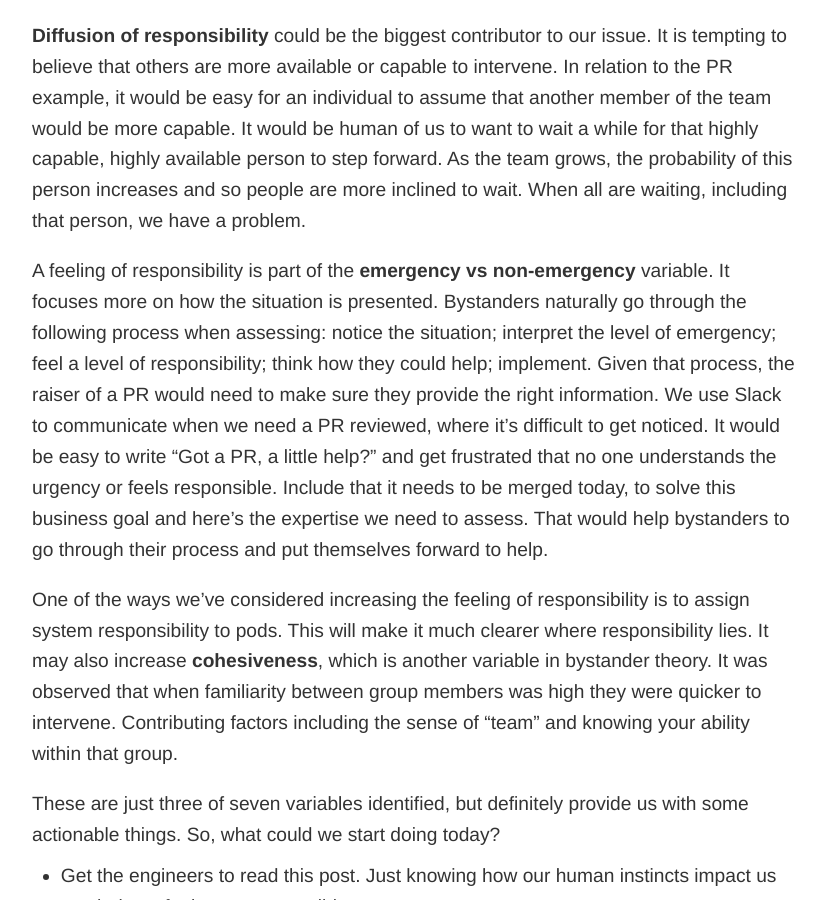
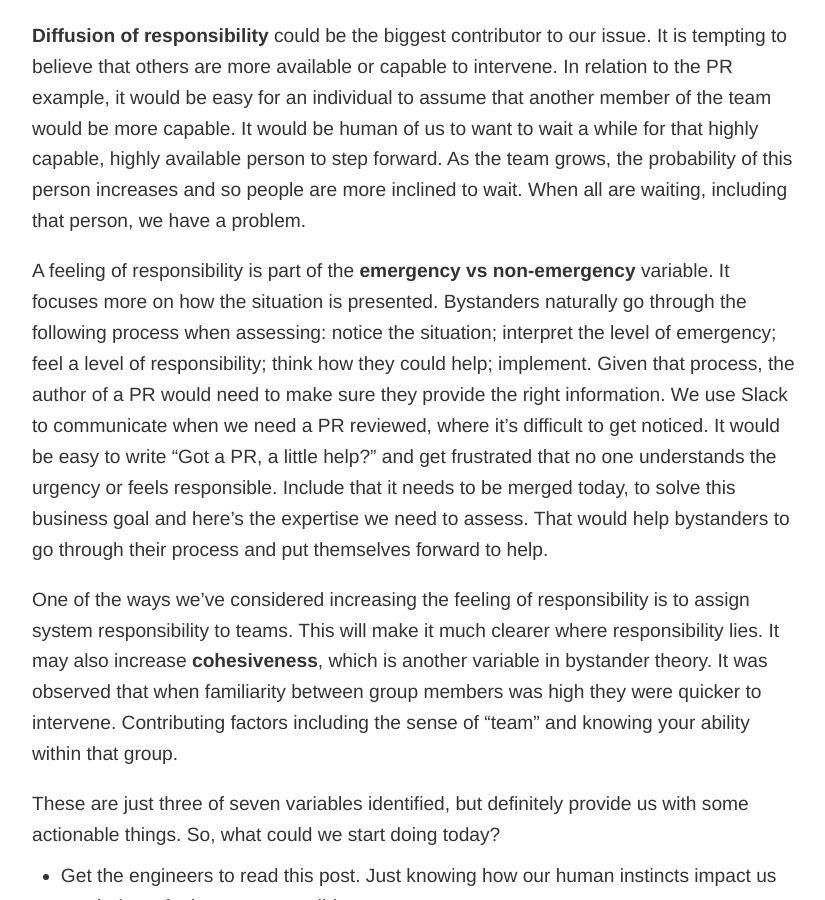
Before and after one commit to holidayextras/holidayextras.github.com, a Jekyll site: the page built from _posts/2016-08-15-beating-bystanding.md, in a window 1280 px wide and 900 px high, scrolled down 1351 px. Shown: the whole window, without its empty margins (224-1049 px from the left). Built offline with Jekyll 4.4.1, drawn with Linux system fonts in a browser that asks for light colours; nearby versions of some CDN libraries; comment, search, counter and statistics services are not loaded.

Commit message:
More Dan comments.

```diff
--- a/_posts/2016-08-15-beating-bystanding.md
+++ b/_posts/2016-08-15-beating-bystanding.md
@@ -22,9 +22,9 @@ The variables of bystander theory could explain why we are not stepping forward
 
 **Diffusion of responsibility** could be the biggest contributor to our issue. It is tempting to believe that others are more available or capable to intervene. In relation to the PR example, it would be easy for an individual to assume that another member of the team would be more capable. It would be human of us to want to wait a while for that highly capable, highly available person to step forward. As the team grows, the probability of this person increases and so people are more inclined to wait. When all are waiting, including that person, we have a problem.
 
-A feeling of responsibility is part of the **emergency vs non-emergency** variable. It focuses more on how the situation is presented. Bystanders naturally go through the following process when assessing: notice the situation; interpret the level of emergency; feel a level of responsibility; think how they could help; implement. Given that process, the raiser of a PR would need to make sure they provide the right information. We use Slack to communicate when we need a PR reviewed, where it’s difficult to get noticed. It would be easy to write “Got a PR, a little help?” and get frustrated that no one understands the urgency or feels responsible. Include that it needs to be merged today, to solve this business goal and here’s the expertise we need to assess. That would help bystanders to go through their process and put themselves forward to help.
+A feeling of responsibility is part of the **emergency vs non-emergency** variable. It focuses more on how the situation is presented. Bystanders naturally go through the following process when assessing: notice the situation; interpret the level of emergency; feel a level of responsibility; think how they could help; implement. Given that process, the author of a PR would need to make sure they provide the right information. We use Slack to communicate when we need a PR reviewed, where it’s difficult to get noticed. It would be easy to write “Got a PR, a little help?” and get frustrated that no one understands the urgency or feels responsible. Include that it needs to be merged today, to solve this business goal and here’s the expertise we need to assess. That would help bystanders to go through their process and put themselves forward to help.
 
-One of the ways we’ve considered increasing the feeling of responsibility is to assign system responsibility to pods. This will make it much clearer where responsibility lies. It may also increase **cohesiveness**, which is another variable in bystander theory. It was observed that when familiarity between group members was high they were quicker to intervene. Contributing factors including the sense of “team” and knowing your ability within that group.
+One of the ways we’ve considered increasing the feeling of responsibility is to assign system responsibility to teams. This will make it much clearer where responsibility lies. It may also increase **cohesiveness**, which is another variable in bystander theory. It was observed that when familiarity between group members was high they were quicker to intervene. Contributing factors including the sense of “team” and knowing your ability within that group.
 
 These are just three of seven variables identified, but definitely provide us with some actionable things. So, what could we start doing today?
 
@@ -36,4 +36,4 @@ These are just three of seven variables identified, but definitely provide us wi
 
 We hope that if we can put in place these five things, we can overcome the natural difficulties of larger groups finding help so we can keep growing.
 
-*A little side note to this article. In my career so far I’ve found myself wondering why things are wrong and seen the stick, not the carrot, wielded to fix it. It’s fantastic to be able to have the time and remit to investigate the causes of the issues we face and finding real, long term solutions. If you’re in a reactive, crack-papering environment and looking for the alternative, get in touch.*
+_A little side note to this article. In my career so far I’ve found myself wondering why things are wrong and seen the stick, not the carrot, wielded to fix it. It’s fantastic to be able to have the time and remit to investigate the causes of the issues we face and finding real, long term solutions. If you’re in a reactive, crack-papering environment and looking for the alternative, get in touch._
```
